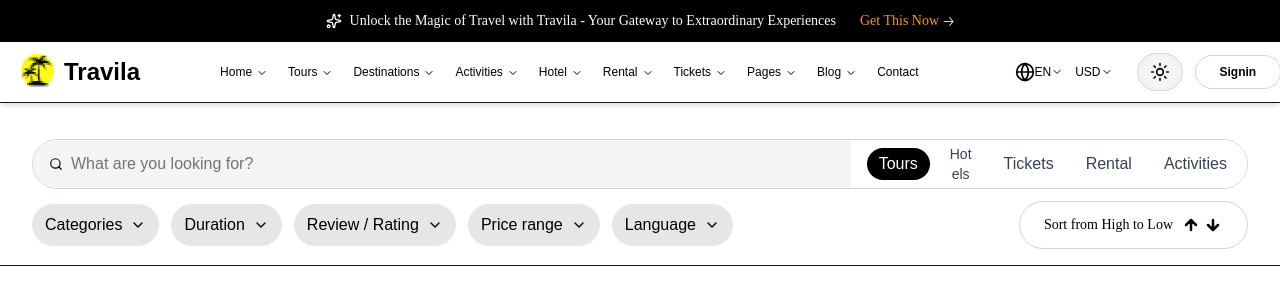
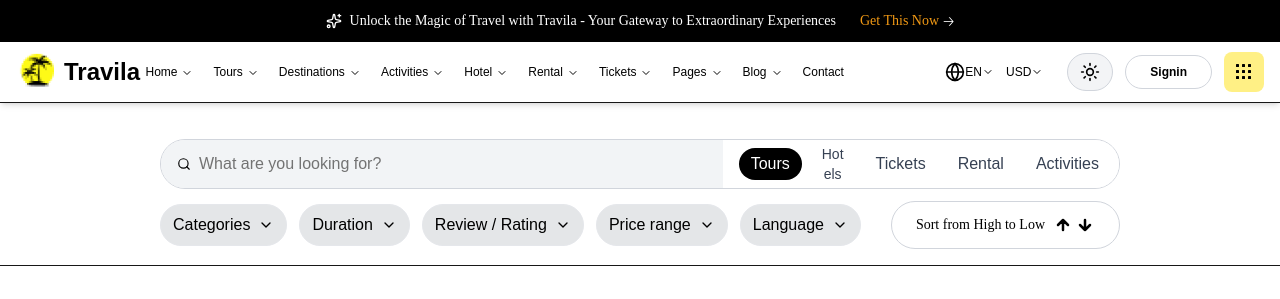
Before and after one commit to RoshanaGhemoshu/Travila, a Next.js app: page / in a window 1280 px wide. Shown: the top 299 px of the page. Built offline with nearby package versions, Linux system fonts and the light colour scheme.

Commit message:
Update page.js

```diff
--- a/src/app/page.js
+++ b/src/app/page.js
@@ -105,7 +105,7 @@ export default function TravilaWebsite() {
   <span className="text-black text-2xl font-bold">Travila</span>
 </div>
 {/* Desktop Navigation */}
-              <nav className="hidden lg:flex items-center space-x-5 flex-1 justify-center  pr-1 pl-20">
+              <nav className="hidden lg:flex items-center space-x-5 flex-1 justify-center  pr-1 style={{paddingLeft: '20px'}}">
                 {['Home', 'Tours', 'Destinations', 'Activities', 'Hotel', 'Rental', 'Tickets', 'Pages', 'Blog', 'Contact'].map((item) => (
                   <button
                     key={item}
@@ -203,7 +203,7 @@ export default function TravilaWebsite() {
         </header>
 {/* Search Section */}
 <div className="bg-white py-4 border-b mt-5">
-  <div className="max-w-7xl mx-auto px-4 sm:px-6 lg:px-8">
+  <div className="max-w-5xl mx-auto px-4 sm:px-6 lg:px-8">
     {/* Search Bar with Integrated Buttons */}
     <div className="bg-white rounded-full border border-gray-300 flex items-stretch mb-3 overflow-hidden">
       {/* Search Input - Gray Background - Takes more space */}
```
